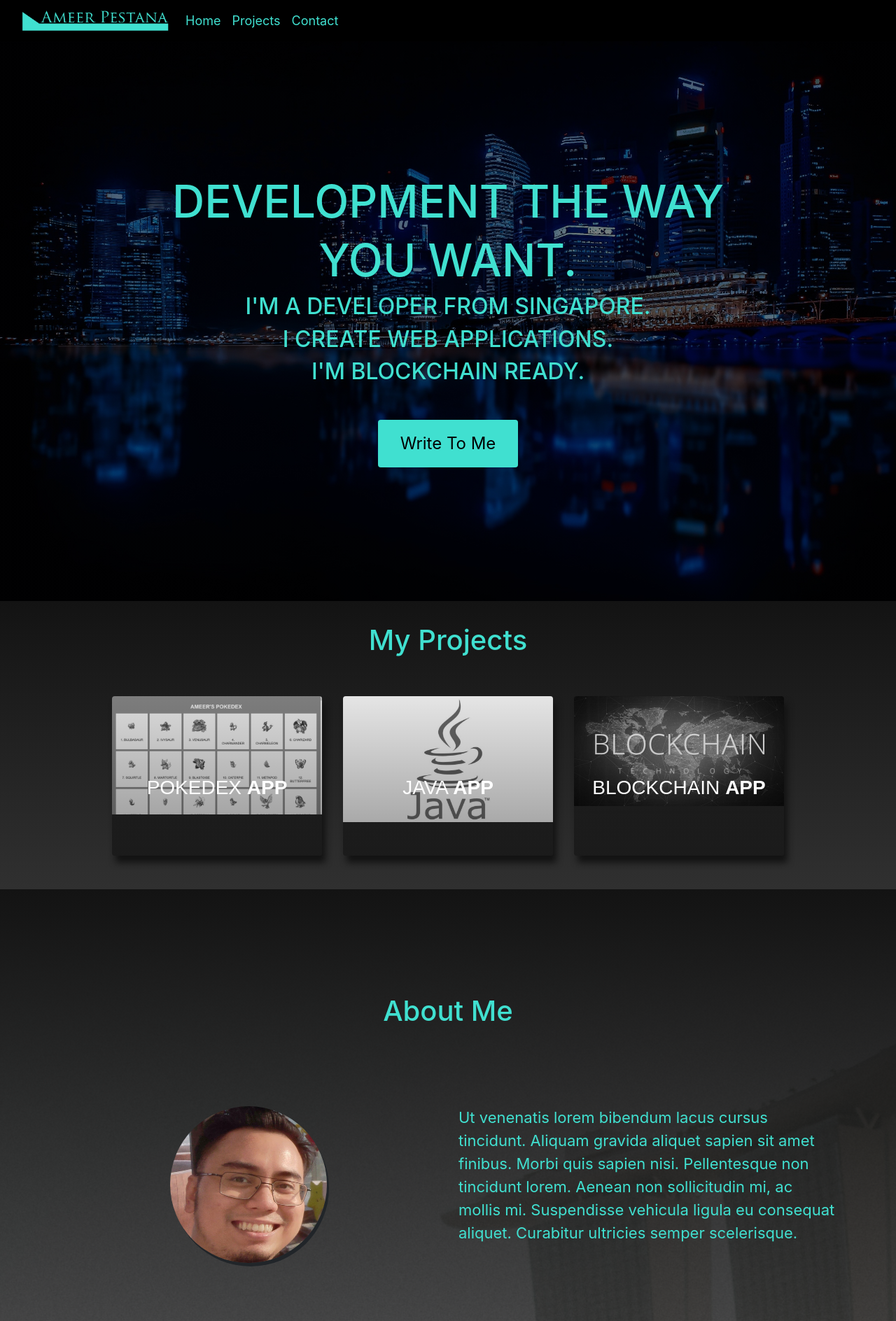
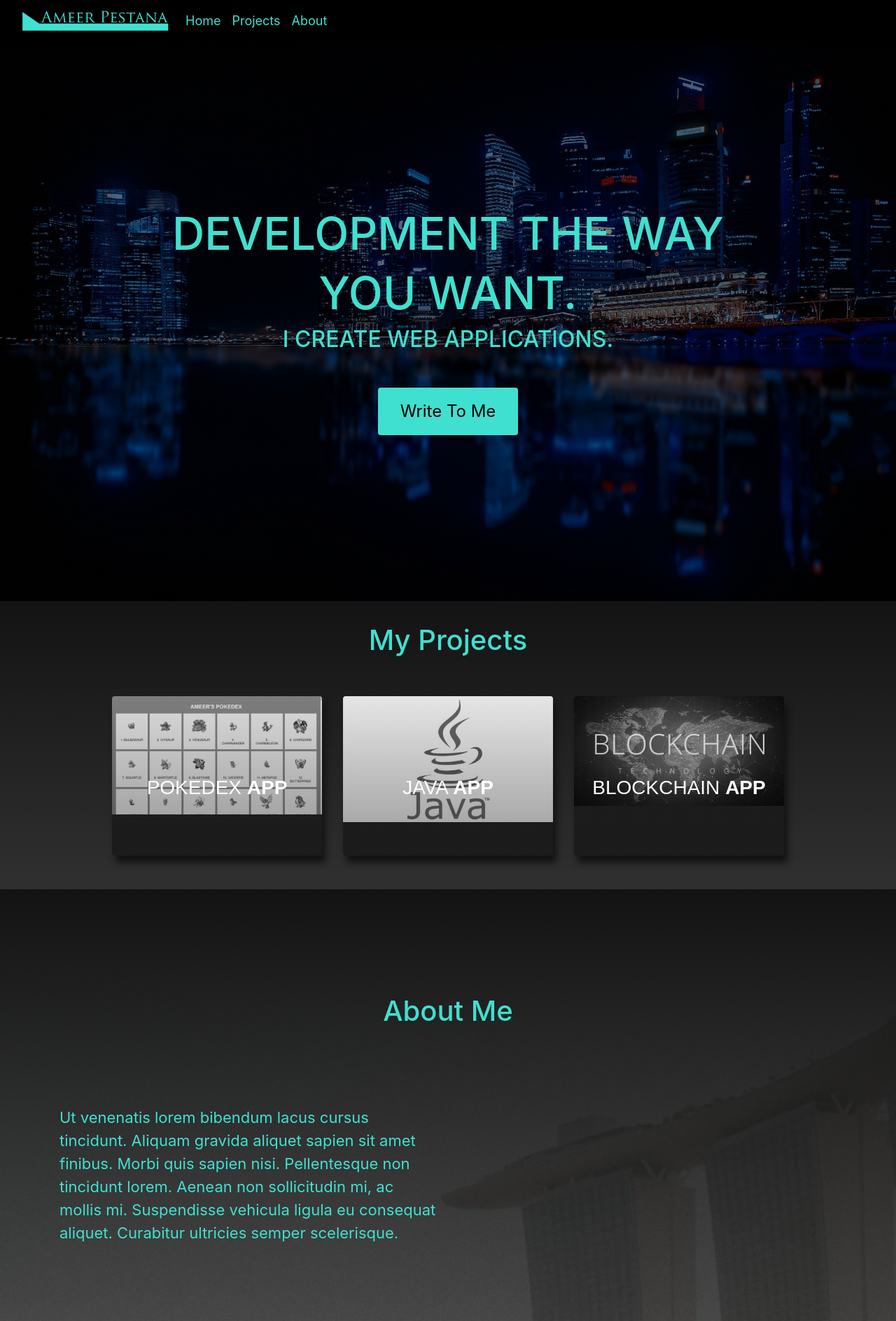
Before and after one commit to Ameer28/MyPortfolioWebsite, a PHP site: page / in a window 1280 px wide. Shown: the top 1888 px of the page at 70% size. Run offline with PHP 8.4, Linux system fonts and the light colour scheme.

Commit message:
Changes to index.html & style.css
Removed H3 headings & profile image.

```diff
--- a/index.php
+++ b/index.php
@@ -89,7 +89,7 @@ $msg = 'Please use a valid email';
                         <a class="nav-link" href="#myProjects">Projects</a>
                     </li>
                     <li class="nav-item">
-                        <a class="nav-link" href="#contact">Contact</a>
+                        <a class="nav-link" href="#contact">About</a>
                     </li>
                 </ul>
             </div>
@@ -102,9 +102,7 @@ $msg = 'Please use a valid email';
         <div>
             <h1>DEVELOPMENT THE WAY</h1>
             <h1>YOU WANT.</h1>
-            <h3>I'M A DEVELOPER FROM SINGAPORE.</h3>
             <h3>I CREATE WEB APPLICATIONS.</h3>
-            <h3>I'M BLOCKCHAIN READY.</h3>
             <!------------------------------------------Write To Me Button------------------------------------------------>
             <button type="button" class="btn btn-primary" data-toggle="modal" data-target="#writeToMeModal"
                 data-whatever="Ameer">Write To Me</button>
@@ -201,10 +199,6 @@ $msg = 'Please use a valid email';
         <div class="container">
             <div class="row">
 
-                <div class="col-lg-6 myProfilePic">
-                    <img src="myProfilePic3.jpg">
-                </div>
-
                 <div class="col-lg-6">
                     <div class="myProfileDescription">
                         <p>Ut venenatis lorem bibendum lacus cursus tincidunt. Aliquam gravida aliquet sapien sit
--- a/style.css
+++ b/style.css
@@ -5,7 +5,6 @@ html {
 body {
     overflow-x: hidden;
 }
-
 
 .container-fluid {
     background-color: black;
@@ -15,6 +14,11 @@ body {
 }
 
 /*******************Navbar*************************/
+
+.navbar {
+    z-index: 9999;
+}
+
 .nav-link {
     background-color: #000;
     color: #40E0D0;
@@ -207,7 +211,7 @@ body {
 
 .myProfilePic img {
     border-radius: 50%;
-    height: 14rem;
+    height: 12rem;
     margin-bottom: 4rem;
     box-shadow: 3px 5px;
 }
```
